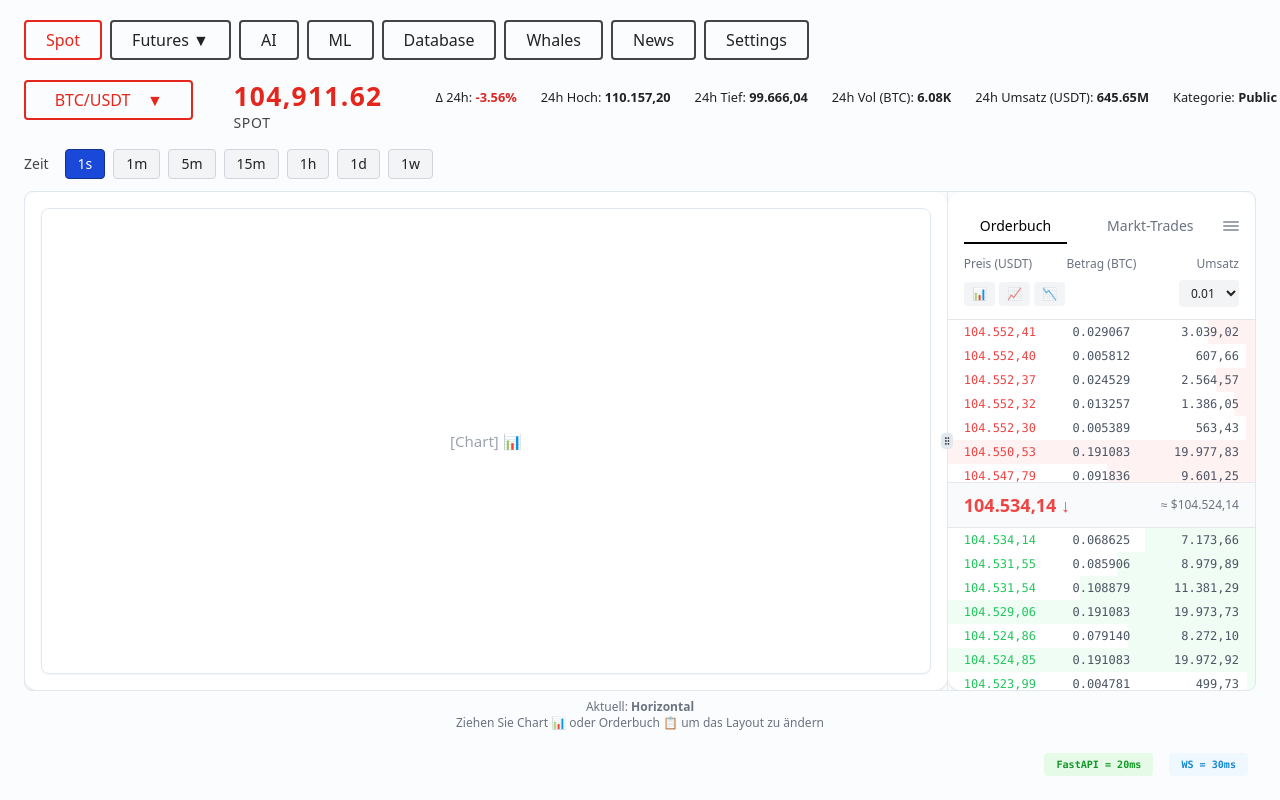
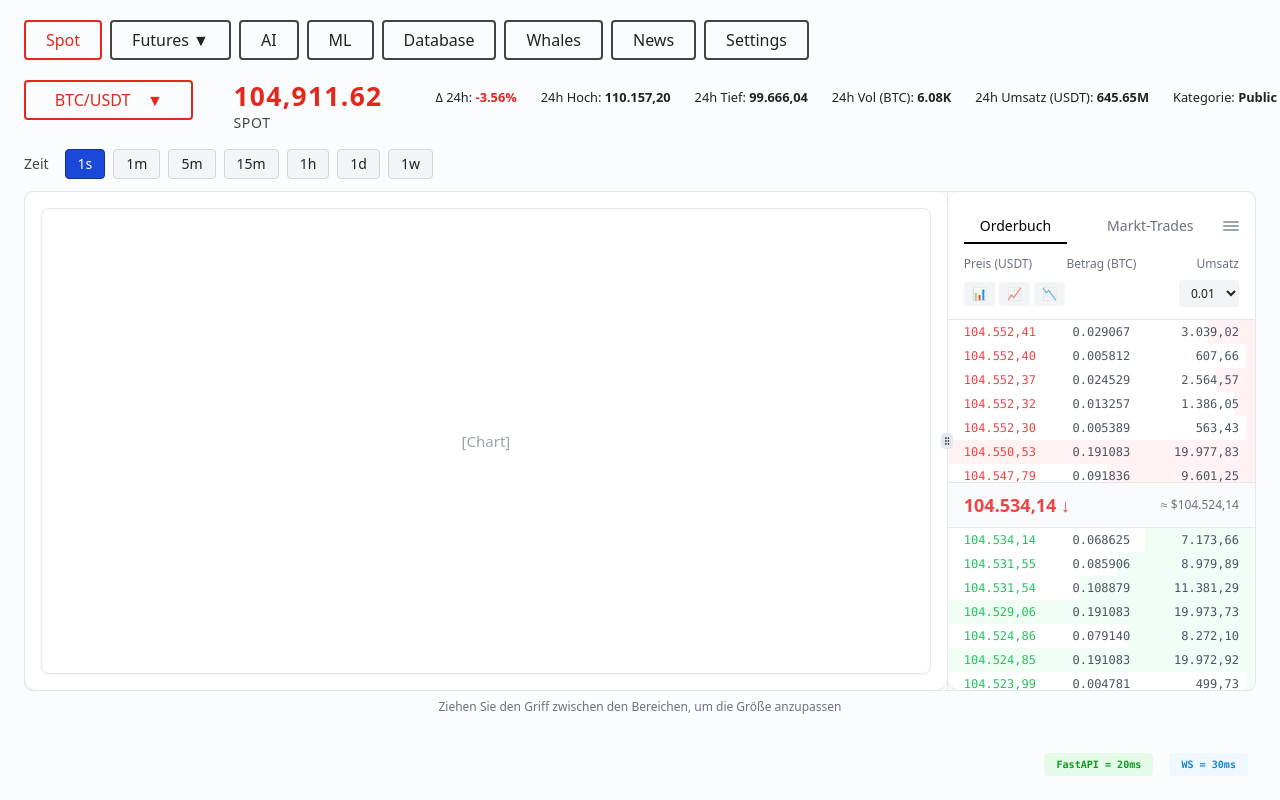
Before and after one commit to sawyerma/GUI_Builder, a React (Vite) app: page / in a window 1280 px wide. Shown: the top 800 px of the page. Built offline with nearby package versions, Linux system fonts and the light colour scheme; the HTML template or start-up script is replaced by a standard one.

Commit message:
Remove entire drag system and simplify to working resizable layout
cgen-76dec017bd804fe78addd41e24d3086d

```diff
--- a/src/components/ui/chart-section.tsx
+++ b/src/components/ui/chart-section.tsx
@@ -1,4 +1,4 @@
-import React, { useState, useRef, useEffect } from "react";
+import React from "react";
 import {
   ResizableHandle,
   ResizablePanel,
@@ -6,200 +6,41 @@ import {
 } from "./resizable";
 import Orderbook from "./orderbook";
 
-type LayoutMode = "horizontal" | "vertical" | "fullwidth";
-
-interface DragState {
-  isDragging: boolean;
-  draggedItem: "chart" | "orderbook" | null;
-  startPos: { x: number; y: number };
-}
-
 const ChartSection = () => {
-  const [layoutMode, setLayoutMode] = useState<LayoutMode>("horizontal");
-  const [dragState, setDragState] = useState<DragState>({
-    isDragging: false,
-    draggedItem: null,
-    startPos: { x: 0, y: 0 },
-  });
-  const containerRef = useRef<HTMLDivElement>(null);
-
-  const handleDragStart = (
-    item: "chart" | "orderbook",
-    e: React.MouseEvent,
-  ) => {
-    e.preventDefault();
-    setDragState({
-      isDragging: true,
-      draggedItem: item,
-      startPos: { x: e.clientX, y: e.clientY },
-    });
-  };
-
-  const handleDragEnd = (e: MouseEvent) => {
-    if (!dragState.isDragging || !containerRef.current) return;
-
-    const containerRect = containerRef.current.getBoundingClientRect();
-    const dropX = e.clientX - containerRect.left;
-    const dropY = e.clientY - containerRect.top;
-    const containerWidth = containerRect.width;
-    const containerHeight = containerRect.height;
-
-    // Intelligente Layout-Erkennung basierend auf Drop-Position
-    if (dropY > containerHeight * 0.75) {
-      // Unterer Bereich -> Vollbreite Layout
-      setLayoutMode("fullwidth");
-    } else if (dropX > containerWidth * 0.7) {
-      // Rechter Bereich -> Horizontal Layout
-      setLayoutMode("horizontal");
-    } else if (dropY > containerHeight * 0.5 && dropX < containerWidth * 0.7) {
-      // Mittlerer/unterer Bereich -> Vertikal Layout
-      setLayoutMode("vertical");
-    }
-
-    setDragState({
-      isDragging: false,
-      draggedItem: null,
-      startPos: { x: 0, y: 0 },
-    });
-  };
-
-  const ChartContainer = ({
-    isDraggable = true,
-  }: {
-    isDraggable?: boolean;
-  }) => (
-    <div
-      className={`bg-white rounded-xl shadow h-full flex items-center justify-center p-4 ${
-        isDraggable ? "cursor-grab active:cursor-grabbing" : ""
-      } ${dragState.draggedItem === "chart" ? "opacity-50 scale-105 shadow-2xl" : ""}`}
-      onMouseDown={isDraggable ? (e) => handleDragStart("chart", e) : undefined}
-    >
-      <div className="chart-container bg-white rounded-lg shadow-sm border min-w-[600px] min-h-[350px] w-full h-full flex items-center justify-center">
-        <span className="text-gray-400 text-[0.94rem] select-none">
-          [Chart] {isDraggable && "📊"}
-        </span>
-      </div>
-    </div>
-  );
-
-  const OrderbookContainer = ({
-    isDraggable = true,
-  }: {
-    isDraggable?: boolean;
-  }) => (
-    <div
-      className={`h-full ${
-        isDraggable ? "cursor-grab active:cursor-grabbing" : ""
-      } ${dragState.draggedItem === "orderbook" ? "opacity-50 scale-105 shadow-2xl" : ""}`}
-      onMouseDown={
-        isDraggable ? (e) => handleDragStart("orderbook", e) : undefined
-      }
-    >
-      <Orderbook />
-    </div>
-  );
-
-  const renderLayout = () => {
-    switch (layoutMode) {
-      case "horizontal":
   return (
+    <div className="mt-1">
       <div className="h-[500px]">
         <ResizablePanelGroup
           direction="horizontal"
           className="min-h-[500px] rounded-lg border"
         >
+          {/* Chart Panel */}
           <ResizablePanel defaultSize={75} minSize={50}>
-                <ChartContainer isDraggable={!dragState.isDragging} />
+            <div className="bg-white rounded-xl shadow h-full flex items-center justify-center p-4">
+              <div className="chart-container bg-white rounded-lg shadow-sm border min-w-[600px] min-h-[350px] w-full h-full flex items-center justify-center">
+                <span className="text-gray-400 text-[0.94rem] select-none">
+                  [Chart]
+                </span>
+              </div>
+            </div>
           </ResizablePanel>
+
           <ResizableHandle withHandle />
+
+          {/* Orderbook Panel */}
           <ResizablePanel defaultSize={25} minSize={20} maxSize={50}>
-                <OrderbookContainer isDraggable={!dragState.isDragging} />
+            <div className="h-full">
+              <Orderbook />
+            </div>
           </ResizablePanel>
         </ResizablePanelGroup>
       </div>
-        );
-
-      case "vertical":
-        return (
-          <div className="h-[700px]">
-            <ResizablePanelGroup
-              direction="vertical"
-              className="min-h-[700px] rounded-lg border"
-            >
-              <ResizablePanel defaultSize={70} minSize={50}>
-                <ChartContainer isDraggable={!dragState.isDragging} />
-              </ResizablePanel>
-              <ResizableHandle withHandle />
-              <ResizablePanel defaultSize={30} minSize={20} maxSize={50}>
-                <OrderbookContainer isDraggable={!dragState.isDragging} />
-              </ResizablePanel>
-            </ResizablePanelGroup>
-          </div>
-        );
-
-      case "fullwidth":
-        return (
-          <div className="space-y-4">
-            <div className="h-[500px]">
-              <ChartContainer isDraggable={!dragState.isDragging} />
-            </div>
-            <div className="h-[300px]">
-              <OrderbookContainer isDraggable={!dragState.isDragging} />
-            </div>
-          </div>
-        );
-
-      default:
-        return null;
-    }
-  };
-
-  // Global event listeners für Drag
-  useEffect(() => {
-    const handleMouseMove = (e: MouseEvent) => {
-      if (dragState.isDragging) {
-        e.preventDefault();
-      }
-    };
-
-    const handleMouseUp = (e: MouseEvent) => {
-      if (dragState.isDragging) {
-        handleDragEnd(e);
-      }
-    };
-
-    if (dragState.isDragging) {
-      document.addEventListener("mousemove", handleMouseMove);
-      document.addEventListener("mouseup", handleMouseUp);
-    }
-
-    return () => {
-      document.removeEventListener("mousemove", handleMouseMove);
-      document.removeEventListener("mouseup", handleMouseUp);
-    };
-  }, [dragState.isDragging]);
-
-  return (
-    <div className="mt-1" ref={containerRef}>
-      {/* Dynamic Layout */}
-      {renderLayout()}
 
       {/* Instructions */}
       <div className="mt-2 text-xs text-gray-500 text-center">
-        <div>
-          Aktuell:{" "}
-          <strong>
-            {layoutMode === "horizontal"
-              ? "Horizontal"
-              : layoutMode === "vertical"
-                ? "Vertikal"
-                : "Vollbreite"}
-          </strong>
-        </div>
-        <div>Ziehen Sie Chart 📊 oder Orderbuch 📋 um das Layout zu ändern</div>
+        Ziehen Sie den Griff zwischen den Bereichen, um die Größe anzupassen
       </div>
     </div>
   );
 };
-
 export default ChartSection;
```
Lines whose indentation alone changed are shown as unchanged.
